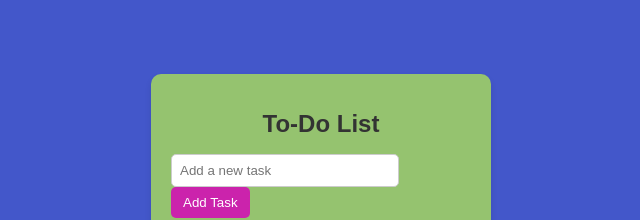
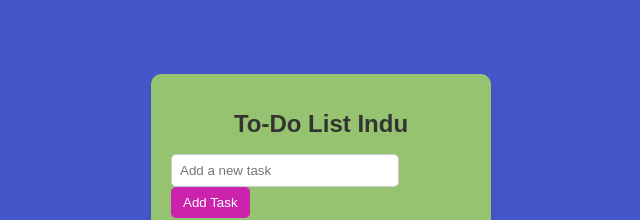
Before and after one commit to indu173/WebApp, a plain HTML site: page index.html in a window 1280 px wide. Shown: the part 234-454 px from the top of the page, without its empty margins (319-959 px from the left). Drawn offline with Linux system fonts and the light colour scheme.

Commit message:
Issue fixed (#41)

```diff
--- a/index.html
+++ b/index.html
@@ -8,7 +8,7 @@
 </head>
 <body>
     <div class="container">
-        <h1>To-Do List</h1>
+        <h1>To-Do List Indu</h1>
         <input type="text" id="taskInput" placeholder="Add a new task">
         <button id="addButton">Add Task</button>
 
```
